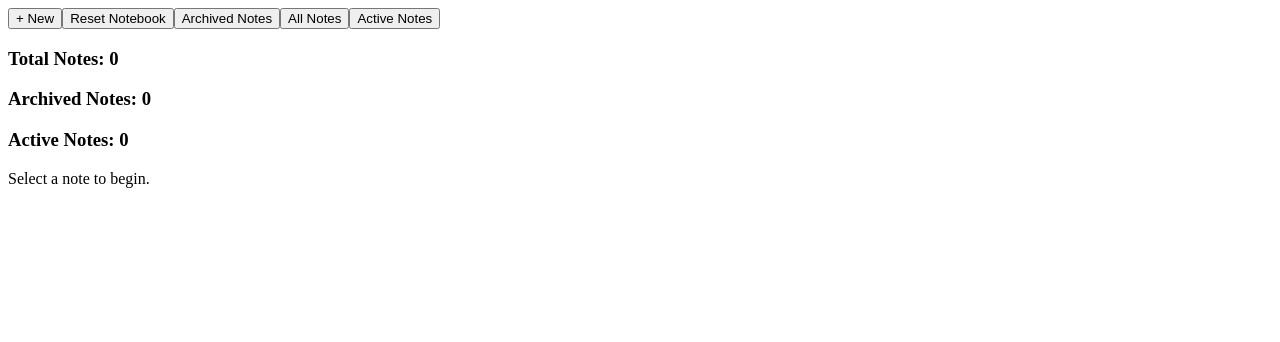
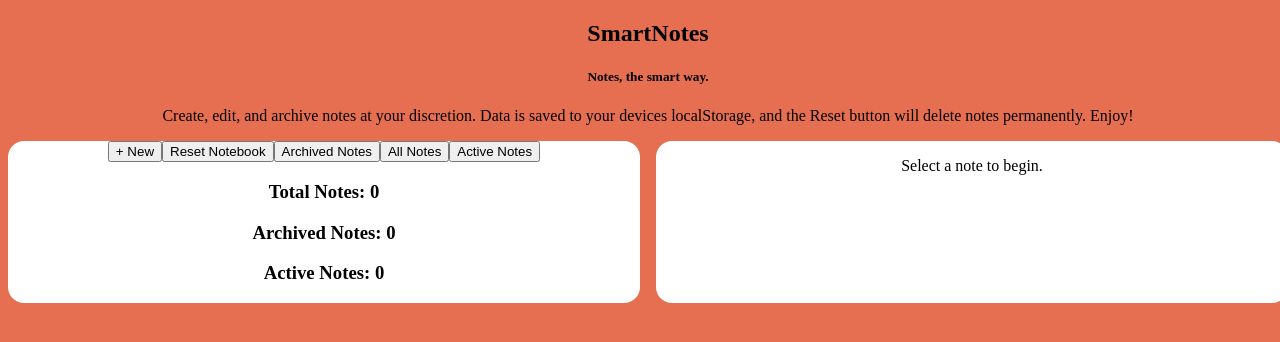
Before and after one commit to betheducky/smart-notes-angular, an Angular app: page /notes in a window 1280 px wide. Shown: the top 342 px of the page. Built offline with nearby package versions, Linux system fonts and the light colour scheme.

Commit message:
Design updates

```diff
--- a/src/app/notes/notes-page/notes-page.component.html
+++ b/src/app/notes/notes-page/notes-page.component.html
@@ -1,5 +1,14 @@
 
-<div>
-    <app-notes-list [notes]="visibleNotes" [activeNoteId]="selectedNote?.id" [noteCount]="totalNoteCount" [archiveCount]="totalArchiveCount" [activeCount]="totalActiveCount" (viewMode)="onViewChange($event)" (select)="onSelect($event)" (create)="onCreate()"  (archive)="onArchive($event)" (resetAll)="onReset()"></app-notes-list>
-    <app-notes-editor [note]="selectedNote" (save)="onSave($event)" (delete)="onDelete($event)" (cancel)="onCancel()"></app-notes-editor>
+<div class="app__container">
+    <h2>SmartNotes</h2>
+    <h5>Notes, the smart way.</h5>
+    <p>Create, edit, and archive notes at your discretion. Data is saved to your devices localStorage, and the Reset button will delete notes permanently. Enjoy!</p>
+    <div class="notes__container">
+        <div>
+            <app-notes-list [notes]="visibleNotes" [activeNoteId]="selectedNote?.id" [noteCount]="totalNoteCount" [archiveCount]="totalArchiveCount" [activeCount]="totalActiveCount" (viewMode)="onViewChange($event)" (select)="onSelect($event)" (create)="onCreate()"  (archive)="onArchive($event)" (resetAll)="onReset()"></app-notes-list>
+        </div>
+        <div>
+            <app-notes-editor [note]="selectedNote" (save)="onSave($event)" (delete)="onDelete($event)" (cancel)="onCancel()"></app-notes-editor>
+        </div>
+    </div>
 </div>
--- a/src/app/notes/notes-page/notes-page.component.scss
+++ b/src/app/notes/notes-page/notes-page.component.scss
@@ -0,0 +1,20 @@
+.app__container {
+
+    margin: 0 auto;
+    text-align: center;
+
+
+    .notes__container {
+
+        display: flex;
+        flex-direction: row;
+        justify-content: center;
+        gap: 1rem;
+
+        div {
+            width: 40rem;
+            background-color: white;
+            border-radius: 1rem;
+        }
+    }
+}
--- a/src/styles.scss
+++ b/src/styles.scss
@@ -1 +1,8 @@
-/* You can add global styles to this file, and also import other style files */
+html, body {
+    height: 100vh;
+    width: 100vw;
+}
+
+body {
+    background-color: #e76f51;
+}
```
